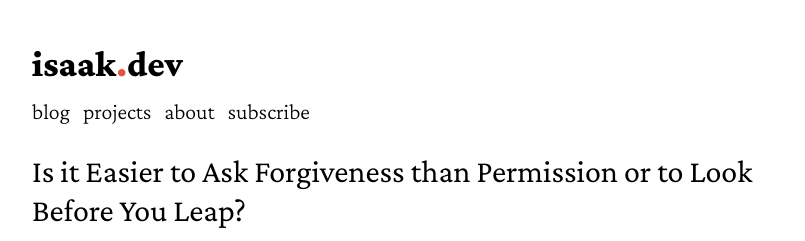
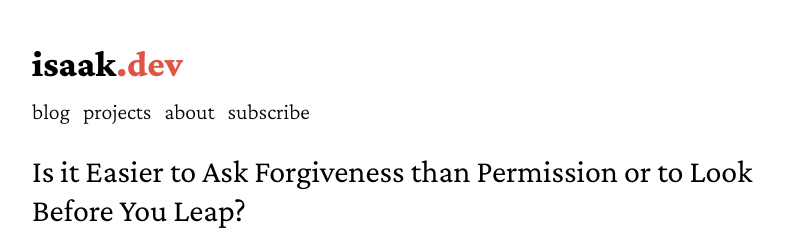
Before and after one commit to lk-geimfari/lk-geimfari.github.io, a Jekyll site: the page built from index.md, in a window 1280 px wide. Shown: the top 241 px of the page, without its empty margins (237-1042 px from the left). Built offline with Jekyll 4.4.1, drawn with Linux system fonts in a browser that asks for light colours; nearby versions of some CDN libraries.

Commit message:
Fix logo

```diff
--- a/_includes/head.html
+++ b/_includes/head.html
@@ -11,7 +11,7 @@
   <meta property="og:image" content="{{ site.default_preview_image }}" />
   <meta name="twitter:image" content="{{ site.default_preview_image }}" />
   {% endif %}
-  <meta name="twitter:title" content="Blog isaak.dev" />
+  <meta name="twitter:title" content="Isaak's Blog" />
   <meta name="twitter:description" content="{% if page.description %}{{ page.description }}{% else %}{{ site.description }}{% endif %}" />
   <meta name="twitter:card" content="summary_large_image" />
   <meta name="twitter:site" content="@{{ site.username }}" />
--- a/_layouts/home.html
+++ b/_layouts/home.html
@@ -6,7 +6,7 @@
   <header>
     <a href="{{ site.baseurl }}/">
       <h1 id="layout_header_title">
-        isaak<span class="dot">.</span>dev
+        isaak<span class="dot">.dev</span>
       </h1>
     </a>
     {% include navigation.html %}
--- a/_layouts/post.html
+++ b/_layouts/post.html
@@ -6,7 +6,7 @@
   <header class="mb-3">
     <a href="{{site.baseurl}}/" class="mb-0">
       <h1 style="font-size: 1.5rem">
-        isaak<span class="dot">.</span>dev
+        isaak<span class="dot">.dev</span>
       </h1>
     </a>
   </header>
```
